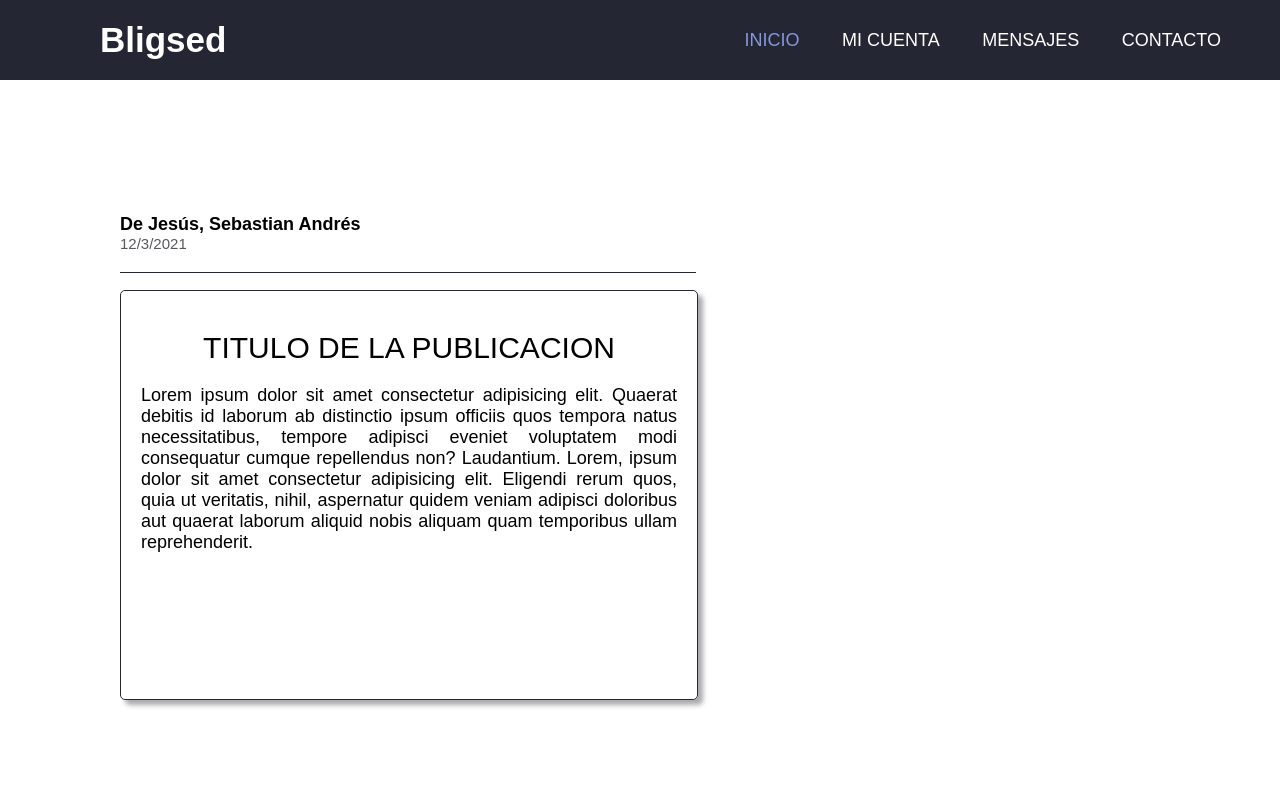
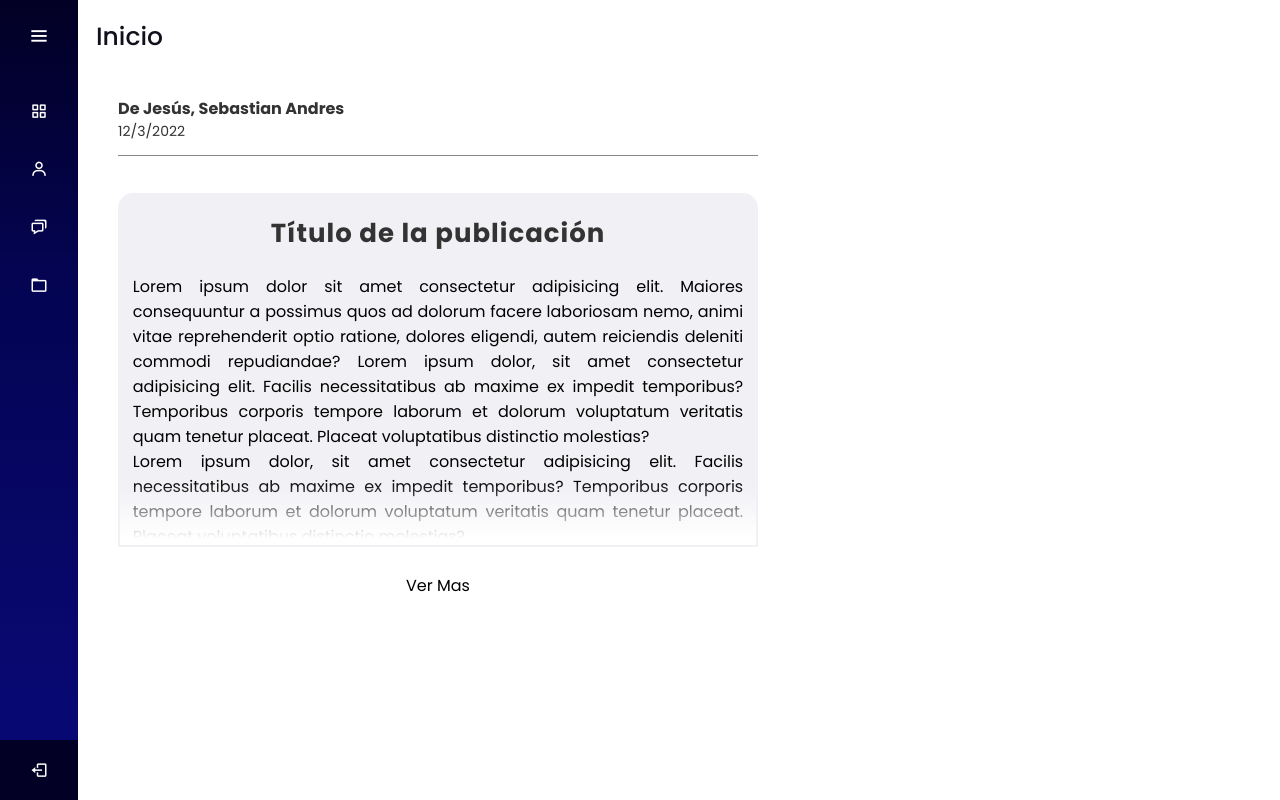
Before and after one commit to S-Rivero/Bligsed, a PHP site: page /inicio_alumnos.html in a window 1280 px wide. Run offline with PHP 8.4, Linux system fonts and the light colour scheme; some libraries are stand-ins or nearby versions.

Commit message:
pag_inicio_alumnos
trabajaron belu y gonza

```diff
--- a/Alumnos/inicio_alumnos.css
+++ b/Alumnos/inicio_alumnos.css
@@ -1,171 +1,360 @@
-* {
+/* Google Font Link */
+@import url('https://fonts.googleapis.com/css2?family=Poppins:wght@200;300;400;500;600;700&display=swap');
+*{
+  margin: 0;
   padding: 0;
-    margin: 0;
+  box-sizing: border-box;
+  font-family: "Poppins" , sans-serif;
+}
+.sidebar{
+  position: fixed;
+  left: 0;
+  top: 0;
+  height: 100%;
+  width: 78px;
+  background: rgb(2,0,36);
+background: linear-gradient(180deg, rgba(2,0,36,1) 0%, rgba(4,4,83,1) 35%, rgba(9,9,121,1) 100%);
+  padding: 6px 14px;
+  z-index: 99;
+  transition: all 0.5s ease;
+}
+.sidebar.open{
+  width: 250px;
+}
+.sidebar .logo{
+  height: 60px;
+  display: flex;
+  align-items: center;
+  position: relative;
+}
+.sidebar .log .icon{
+  opacity: 0;
+  transition: all 0.5s ease;
+}
+.sidebar .logo .logo_name{
+  color: #fff;
+  font-size: 20px;
+  font-weight: 600;
+  opacity: 0;
+  transition: all 0.5s ease;
+}
+.sidebar.open .logo .icon,
+.sidebar.open .logo .logo_name{
+  opacity: 1;
+}
+.sidebar .logo #btn{
+  position: absolute;
+  top: 50%;
+  right: 0;
+  transform: translateY(-50%);
+  font-size: 22px;
+  transition: all 0.4s ease;
+  font-size: 23px;
+  text-align: center;
+  cursor: pointer;
+  transition: all 0.5s ease;
+}
+.sidebar.open .logo #btn{
+  text-align: right;
+}
+.sidebar i{
+  color: #fff;
+  height: 60px;
+  min-width: 50px;
+  font-size: 28px;
+  text-align: center;
+  line-height: 60px;
+}
+.sidebar .nav-list{
+  margin-top: 20px;
+  height: 100%;
+}
+.sidebar li{
+  position: relative;
+  margin: 8px 0;
+  list-style: none;
+}
+.sidebar li .tooltip{
+  position: absolute;
+  top: -20px;
+  left: calc(100% + 15px);
+  z-index: 3;
+  background: #fff;
+  box-shadow: 0 5px 10px rgba(0, 0, 0, 0.3);
+  padding: 6px 12px;
+  border-radius: 4px;
+  font-size: 15px;
+  font-weight: 400;
+  opacity: 0;
+  white-space: nowrap;
+  pointer-events: none;
+  transition: 0s;
+}
+.sidebar li:hover .tooltip{
+  opacity: 1;
+  pointer-events: auto;
+  transition: all 0.4s ease;
+  top: 50%;
+  transform: translateY(-50%);
+}
+.sidebar.open li .tooltip{
+  display: none;
+}
+.sidebar input{
+  font-size: 15px;
+  color: #FFF;
+  font-weight: 400;
+  outline: none;
+  height: 50px;
+  width: 100%;
+  width: 50px;
+  border: none;
+  border-radius: 12px;
+  transition: all 0.5s ease;
+  background: #1d1b31;
+}
+.sidebar.open input{
+  padding: 0 20px 0 50px;
+  width: 100%;
+}
+.sidebar .bx-search{
+  position: absolute;
+  top: 50%;
+  left: 0;
+  transform: translateY(-50%);
+  font-size: 22px;
+  background: #020024;
+  color: #FFF;
+}
+.sidebar.open .bx-search:hover{
+  background: #1d1b31;
+  color: #FFF;
+}
+.sidebar .bx-search:hover{
+  background: #FFF;
+  color: #11101d;
+}
+.sidebar li a{
+  display: flex;
+  height: 100%;
+  width: 100%;
+  border-radius: 12px;
+  align-items: center;
   text-decoration: none;
-    list-style: none;
-    font-family: "Poppins", sans-serif;
+  transition: all 0.4s ease;
+  background: transparent;
 }
-
-body {
-    background-color: white;
+.sidebar li a:hover{
+  background: #FFF;
 }
-
-nav {
-    height: 80px;
+.sidebar li a .links_name{
+  color: #fff;
+  font-size: 15px;
+  font-weight: 400;
+  white-space: nowrap;
+  opacity: 0;
+  pointer-events: none;
+  transition: 0.4s;
+}
+.sidebar.open li a .links_name{
+  opacity: 1;
+  pointer-events: auto;
+}
+.sidebar li a:hover .links_name,
+.sidebar li a:hover i{
+  transition: all 0.5s ease;
+  color: #11101D;
+}
+.sidebar li i{
+  height: 50px;
+  line-height: 50px;
+  font-size: 18px;
+  border-radius: 12px;
+}
+.sidebar li.profile{
+  position: fixed;
+  height: 60px;
+  width: 78px;
+  left: 0;
+  bottom: -8px;
+  padding: 10px 14px;
+  background: #020024;
+  transition: all 0.5s ease;
+  overflow: hidden;
+}
+.sidebar.open li.profile{
+  width: 250px;
+}
+.sidebar li .profile-details{
+  display: flex;
+  align-items: center;
+  flex-wrap: nowrap;
+}
+.sidebar li img{
+  height: 45px;
+  width: 45px;
+  object-fit: cover;
+  border-radius: 6px;
+  margin-right: 10px;
+}
+.sidebar li.profile .name,
+.sidebar li.profile .job{
+  font-size: 15px;
+  font-weight: 400;
+  color: #fff;
+  white-space: nowrap;
+}
+.sidebar li.profile .job{
+  font-size: 12px;
+}
+.sidebar .profile #log_out{
+  position: absolute;
+  top: 50%;
+  right: 0;
+  transform: translateY(-50%);
+  background: #020024;
   width: 100%;
-    background: #242733;
+  height: 60px;
+  line-height: 60px;
+  border-radius: 0px;
+  transition: all 0.5s ease;
 }
-
-.logo {
- font-size: 35px;
- font-weight: bold;
- color: white;
- padding: 0px 100px;
- line-height: 80px;
+.sidebar.open .profile #log_out{
+  width: 50px;
+  background: #020024;
 }
-
-nav ul {
-    float: right;
-    margin-right: 40px;
+.home-section{
+  position: relative;
+  background: #ffffff;
+  min-height: 100vh;
+  top: 0;
+  left: 78px;
+  width: calc(100% - 78px);
+  transition: all 0.5s ease;
+  z-index: 2;
 }
-
-nav li {
+.sidebar.open ~ .home-section{
+  left: 250px;
+  width: calc(100% - 250px);
+}
+.home-section .text{
   display: inline-block;
-    margin: 0 8px;
-    line-height: 80px;
+  color: #11101d;
+  font-size: 25px;
+  font-weight: 500;
+  margin: 18px
 }
-
-nav a {
-    color: white;
-    font-size: 18px;
-    text-transform: uppercase;
-    border: 1px solid transparent;
-    padding: 7px 10px;
-    border-radius: 3px;
-}
-
-a.active, a:hover {
-    color: #8795dd;
-    transition: .5s;
-}
-
-nav #icon {
-    color: white;
-    font-size: 30px;
-    line-height: 80px;
-    float: right;
-    margin-right: 40px;
-    cursor: pointer;
+@media (max-width: 420px) {
+  .sidebar li .tooltip{
     display: none;
-    margin-top: 25px;
-}
-
-@media (max-width: 1048px) {
-    label.logo {
-        font-size: 32px;
-        padding-left: 60px;
-    }
-
-    nav ul {
-        margin-right: 20px;
-    }
-
-    nav a {
-        font-size: 17px;
   }
 }
 
-@media (max-width: 909px) {
-    nav #icon {
-        display: block;
-    }
-
-    nav ul {
+.contenedor_publicaciones {
+    /* background-color: red; */
     position: fixed;
-        width: 100%;
-        height: 100vh;
-        background: #2f3640;
-        top: 80px;
-        left: -100%;
-        text-align: center;
-        transition: all .5s;
-    }
-
-    nav li {
-        display: block;
-        margin: 50px 0;
-        line-height: 30px;
-    }
-    nav a {
-        font-size: 20px;
-    }
-
-    a.active, a:hover {
-        border: none;
-        color: 3498db;
-
-    }
-
-    nav ul.show {
-        left: 0;
-    }
+    width: 50vw;
+    height: 65vh;
+    margin-top: 2vh;
+    margin-left: 5vh;
 }
 
 
-.contenedor_publicacion {
-    background-color: transparent;
-    position: fixed;
-    left: 15vh;
-    bottom: 15vh;
-    width: 45vw;
-    height: 60vh;
+.autor_nombre {
+    margin-top: 0.9%;
+    height: auto;
+    font-size: 16px;
+    font-weight: bold;
+    color: #333;
 }
 
-.contenedor_titulo {
-    background-color: transparent;
-    width: 100%;
-    height: 15%;
-    margin-bottom: 3%;
-    border-bottom: 1px solid #242733;
+.autor_fecha {
+    font-size: 14px;
+    height: auto;
+    padding-bottom: 2%;
+    border-bottom: 1px solid rgb(134, 134, 134);
+    color: #333;
 }
 
-.titulo_emisor {
-    position: relative;
-    background-color: transparent;
-    height: fit-content;
-    top: 20%;
-    font-weight:bold;
-    font-size: 18px;
+
+.publicaciones_autor {
+    /* background-color: lightcoral; */
+    height: 15%;
 }
 
-.titulo_fecha {
-    position: relative;
-    background-color: transparent;
-    height: fit-content;
-    top: 20%;
-    font-size: 15px;
-    color: #56595e;
+.publicaciones_contenido {
+
+    border-radius: 15px;
+    margin-top: 3%;
+    /* background-color: green; */
+    height: 85%;
+    /* box-shadow: 0px 0px 7px 4px rgba(209, 209, 209, 0.75);
+    -webkit-box-shadow: 0px 0px 7px 4px rgba(212, 212, 212, 0.75);
+    -moz-box-shadow: 0px 0px 7px 4px rgba(199, 199, 199, 0.75); */
 }
 
-.contenedor_contenido {
-    background-color: transparent;
-    width: 100%;
-    height: 85%;
-    margin-top: 1%;
-    border: 1px solid #242733;
-    border-radius: 5px;
-    box-shadow: 5px 5px 5px #aaaaaa;
+.contenido_titulo {
+    height: 15%;
+    font-size: 26px;
+    border: 2px solid transparent;
+    font-weight: bold;
+    text-align: center;
+    padding-top: 3%;
+    letter-spacing: 1px;
+    /* margin-bottom:1%; */
+    background-color:  rgba(4,4,83,0.05942752100840336);
+    border-top-right-radius: 15px;
+    border-top-left-radius: 15px;
+    color: #333;
 }
 
-.contenido_titulo{
-    text-transform: uppercase;
-    font-size: 30px;
-    text-align: center;
-    margin-top: 40px;
+.contenido_texto {
+    height:65%;
+    border: 2px dotted transparent ;
+    text-align: justify;
+    padding-top: 2%;
+    padding-left: 2%;
+    padding-right: 2%;
+    overflow: hidden;
+    position: relative;
+    background-color: rgba(4,4,83,0.05942752100840336);
 }
 
-.contenido_texto{
-    font-size: 18px;
-    text-align: justify;
-    margin: 20px;
+.contenido_texto:after {
+    content  : "";
+    position : absolute;
+    z-index  : 1;
+    bottom   : 0;
+    left     : 0;
+    pointer-events:none;
+    background-image : linear-gradient(to bottom,
+                      rgba(255,255,255, 0),
+                      rgba(255,255,255, 1) 90%);
+    width    : 100%;
+    height   : 4em;
 }
+
+.contenido_vermas {
+    height: 20%;
+    /* border-top: 1px solid rgb(223, 223, 223); */
+    text-align: center;
+    border-bottom-left-radius: 15px;
+    border-bottom-right-radius: 15px;
+}
+
+.boton_vermas {
+    position: relative;
+    margin: 5%;
+    border: 1px solid #333;
+    top:30%;
+    border:none;
+}
+
+.boton_vermas:hover{
+    cursor: pointer;
+    background-color:  rgba(4,4,83,0.05942752100840336);
+    transition: 0.2s;
+    border-radius: 7px;
+    padding: 10px;
+
+}
--- a/Alumnos/inicio_alumnos.html
+++ b/Alumnos/inicio_alumnos.html
@@ -1,49 +1,123 @@
-<html lang="es">
+<!DOCTYPE html>
+<!-- Created by CodingLab |www.youtube.com/CodingLabYT-->
+<html lang="en" dir="ltr">
   <head>
-        <meta charset="utf-8">
-        <title>Inicio_Alumno</title>
+    <meta charset="UTF-8">
+    <!--<title> Responsive Sidebar Menu  | CodingLab </title>-->
     <link rel="stylesheet" href="inicio_alumnos.css">
-        <script src="https://kit.fontawesome.com/a5bfa5bf5a.js" crossorigin="anonymous"></script>
-        <script src="https://code.jquery.com/jquery-3.6.0.js"></script>
-        <script>
-            $(document).ready(function(){
-                $('#icon').click(function(){
-                    $('ul').toggleClass('show');
-                });
-            });
-        </script>
+    <!-- Boxicons CDN Link -->
+    <link href='https://unpkg.com/boxicons@2.0.7/css/boxicons.min.css' rel='stylesheet'>
+     <meta name="viewport" content="width=device-width, initial-scale=1.0">
    </head>
 <body>
-
-        <nav  class="nav_inicio">
-            <label class="logo">Bligsed</label>
-            <ul>
-                <li><a class="active" href="">Inicio</a></li>
-                <li><a href="">Mi Cuenta</a></li>
-                <li><a href="">Mensajes</a></li>
-                <li><a href="">Contacto</a></li>
+  <div class="sidebar">
+    <div class="logo">
+        <div class="logo_name">Bligsed</div>
+        <i class='bx bx-menu' id="btn" ></i>
+    </div>
+    <ul class="nav-list">
+      <!-- <li>
+          <i class='bx bx-search' ></i>
+         <input type="text" placeholder="Search...">
+         <span class="tooltip">Buscar</span>
+      </li> -->
+      <li>
+        <a href="#">
+          <i class='bx bx-grid-alt'></i>
+          <span class="links_name">Inicio</span>
+        </a>
+         <span class="tooltip">Inicio</span>
+      </li>
+      <li>
+       <a href="#">
+         <i class='bx bx-user'></i>
+         <span class="links_name">Mi cuenta</span>
+       </a>
+       <span class="tooltip">Mi cuenta</span>
+     </li>
+     <li>
+       <a href="#">
+         <i class='bx bx-chat' ></i>
+         <span class="links_name">Mensajes</span>
+       </a>
+       <span class="tooltip">Mensajes</span>
+     </li>
+     <li>
+       <a href="#">
+         <i class='bx bx-folder' ></i>
+         <span class="links_name">Documentos</span>
+       </a>
+       <span class="tooltip">Documentos</span>
+     </li>
+     <li class="profile">
+         <div class="profile-details">
+           <!--<img src="profile.jpg" alt="profileImg">-->
+           <div class="name_job">
+             <div class="name">Hola, Usuario123</div>
+             <div class="job">Alumno</div>
+           </div>
+         </div>
+         <i class='bx bx-log-out' id="log_out" ></i>
+     </li>
     </ul>
-            <label id="icon">
-                <i class="fas fa-bars"></i>
-            </label>
-        </nav>
-
-        <div class="contenedor_publicacion">
-            <div class="contenedor_titulo">
-                <div class="titulo_emisor">De Jesús, Sebastian Andrés</div>
-                <div class="titulo_fecha">12/3/2021</div>
   </div>
-            <div class="contenedor_contenido">
-                <div class="contenido_titulo">Titulo de la publicacion</div>
+  <section class="home-section">
+      <div class="text">Inicio</div>
+      <div class="contenedor_publicaciones">
+          <div class="publicaciones_autor">
+            <div class="autor_nombre">
+                De Jesús, Sebastian Andres
+            </div>
+            <div class="autor_fecha">
+                12/3/2022
+            </div>
+          </div>
+          <div class="publicaciones_contenido">
+            <div class="contenido_titulo">
+                Título de la publicación
+            </div>
             <div class="contenido_texto">
-                    Lorem ipsum dolor sit amet consectetur adipisicing elit. Quaerat debitis id laborum ab distinctio ipsum officiis quos tempora natus necessitatibus,
-                    tempore adipisci eveniet voluptatem modi consequatur cumque repellendus non? Laudantium.
-                    Lorem, ipsum dolor sit amet consectetur adipisicing elit. Eligendi rerum quos, quia ut veritatis, nihil, aspernatur quidem veniam adipisci doloribus aut quaerat
-                    laborum aliquid nobis aliquam quam temporibus ullam reprehenderit.
-
+                Lorem ipsum dolor sit amet consectetur adipisicing elit. Maiores consequuntur a possimus quos ad dolorum facere laboriosam nemo, animi
+                vitae reprehenderit optio ratione, dolores eligendi, autem reiciendis deleniti commodi repudiandae?
+                Lorem ipsum dolor, sit amet consectetur adipisicing elit. Facilis necessitatibus ab maxime ex impedit temporibus? Temporibus corporis
+                tempore laborum et dolorum voluptatum veritatis quam tenetur placeat. Placeat voluptatibus distinctio molestias? <br>Lorem ipsum dolor, sit amet consectetur adipisicing elit. Facilis necessitatibus ab maxime ex impedit temporibus? Temporibus corporis
+                tempore laborum et dolorum voluptatum veritatis quam tenetur placeat. Placeat voluptatibus distinctio molestias?
             </div>
+            <div class="contenido_vermas">
+                <a class="boton_vermas" >Ver Mas</a>
             </div>
           </div>
 
+      </div>
+
+
+    </div>
+  </section>
+  <script>
+  let sidebar = document.querySelector(".sidebar");
+  let closeBtn = document.querySelector("#btn");
+  let searchBtn = document.querySelector(".bx-search");
+
+  closeBtn.addEventListener("click", ()=>{
+    sidebar.classList.toggle("open");
+    menuBtnChange();//calling the function(optional)
+  });
+
+  searchBtn.addEventListener("click", ()=>{ // Sidebar open when you click on the search iocn
+    sidebar.classList.toggle("open");
+    menuBtnChange(); //calling the function(optional)
+  });
+
+  // following are the code to change sidebar button(optional)
+  function menuBtnChange() {
+   if(sidebar.classList.contains("open")){
+     closeBtn.classList.replace("bx-menu", "bx-menu-alt-right");//replacing the iocns class
+   }else {
+     closeBtn.classList.replace("bx-menu-alt-right","bx-menu");//replacing the iocns class
+   }
+  }
+  </script>
+
+
 </body>
 </html>
--- a/style.css
+++ b/style.css
@@ -183,8 +183,8 @@ form.sign-in-form {
   right: 48%;
   transform: translateY(-50%);
   /* background-image: linear-gradient(-45deg, #003485 50%, #AE3485 50%); */
-  background: rgb(63,94,251);
-background: radial-gradient(circle, rgba(63,94,251,1) 10%, rgba(252,70,95,1) 100%);
+  background: rgb(2,0,36);
+background: radial-gradient(circle, rgba(2,0,36,1) 0%, rgba(9,9,121,1) 35%, rgba(63,94,251,1) 100%);
   transition: 1.8s ease-in-out;
   border-radius: 50%;
   z-index: 6;
```
Lines whose indentation alone changed are shown as unchanged.
